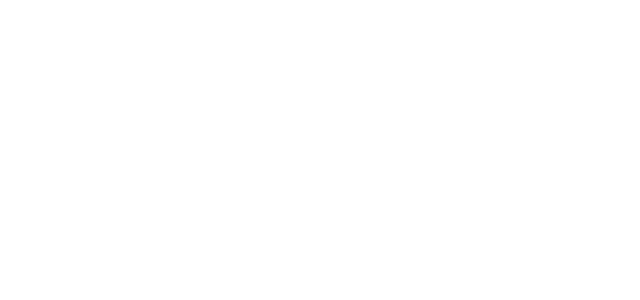
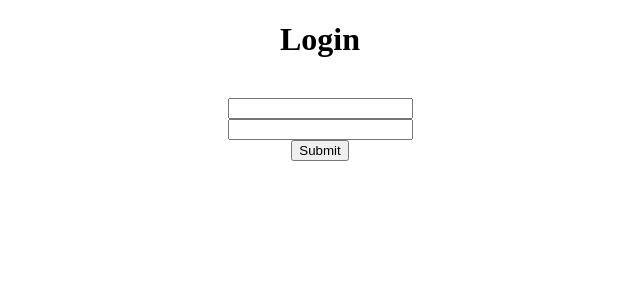
Before and after one commit to altiglesia/a-bit-of-life, a React (Create React App) app in the folder client/: page /login in a window 1280 px wide. Before the commit this address had no page. Shown: the top 300 px of the page, without its empty margins (320-960 px from the left). Built offline with nearby package versions, Linux system fonts and the light colour scheme.

Commit message:
login form

```diff
--- a/client/src/App.js
+++ b/client/src/App.js
@@ -3,54 +3,52 @@
 import { Route, Routes } from "react-router-dom";
 import { useDispatch } from 'react-redux';
 import { setUser } from "./store/user.js";
+import Home from "./Home.js";
+import LoginPage from "./login_signup/LoginPage.js"
 import SignUpPage from "./login_signup/SignUpPage.js";
-import Home from "./Home.js";
 
 function App() {
 
   // const user = useSelector((state) => state.user);
 
   const dispatch = useDispatch();
-  useEffect(() => {
+  // useEffect(() => {
 
-    let token = localStorage.getItem("token");
-    if (token) {
-      fetch("/api/v1/profile", {
-        headers: {
-          "Content-Type": "application/json",
-          Authorization: token,
-        },
-      })
-      .then((res) => {
-        if (res.ok) {
-          return res.json();
-        } else if (res.status === "401") {
-          throw new Error("unauthorized request");
-        }
-      })
-      .then(data => {
-        console.log(data)
-        dispatch(setUser(data))
-      })
-      .catch((err) => {
-        console.error(err);
-      });
-    } else {
-      return
-    }
+  //   let token = localStorage.getItem("token");
+  //   if (token) {
+  //     fetch("/api/v1/profile", {
+  //       headers: {
+  //         "Content-Type": "application/json",
+  //         Authorization: token,
+  //       },
+  //     })
+  //     .then((res) => {
+  //       if (res.ok) {
+  //         return res.json();
+  //       } else if (res.status === "401") {
+  //         throw new Error("unauthorized request");
+  //       }
+  //     })
+  //     .then(data => {
+  //       console.log(data)
+  //       dispatch(setUser(data))
+  //     })
+  //     .catch((err) => {
+  //       console.error(err);
+  //     });
+  //   } else {
+  //     return
+  //   }
 
-  }, [dispatch])
+  // }, [dispatch])
 
   return (
     // <BrowserRouter>
       <div className="App">
         <Routes>
-          <Route
-            path="/signup"
-            element={<SignUpPage />} />
-          <Route
-            path="/"
-            element={<Home />} />
+          <Route path="/home" element={<Home />} />
+          <Route path="/signup" element={<SignUpPage />} />
+          <Route path="/login" element={<LoginPage />} />
         </Routes>
       </div>
     // </BrowserRouter>
--- /dev/null
+++ b/client/src/login_signup/LoginForm.js
@@ -0,0 +1,70 @@
+import React, { useState } from "react";
+import { useDispatch } from 'react-redux';
+import { setUser } from "../store/user.js";
+import { useNavigate } from "react-router-dom";
+
+function LoginForm(){
+    const [username, setUsername] = useState("");
+    const [password, setPassword] = useState("");
+    const navigate = useNavigate();
+    const dispatch = useDispatch();
+
+    const navigateUserHome = () => {
+        navigate("/home");
+    }
+
+    function handleSubmit(e) {
+        e.preventDefault();
+        fetch("/api/v1/login", {
+            method: "POST",
+            headers: {
+                "Content-Type": "application/json",
+            },
+            body: JSON.stringify({
+                user: {
+                    username,
+                    password
+                }
+            })
+        })
+        .then(res => {
+            if (res.ok) {
+                res.json().then((res) => localStorage.setItem("token", res.jwt))
+                // console.table(res.json());
+                dispatch(setUser);
+                navigateUserHome();
+            } else {
+                return res.text().then((text) => Promise.reject(text))
+            }
+        })
+        .catch((err) => {
+          console.error(err);
+        });
+    }
+
+    return (
+        <div>
+            <h1>Login</h1>
+            <form onSubmit={handleSubmit}>
+                <br/>
+                <input
+                    type="text"
+                    label="username"
+                    name="username"
+                    onChange={(e) => setUsername(e.target.value)}
+                />
+                <br/>
+                <input
+                    type="password"
+                    label="password"
+                    name="password"
+                    onChange={(e) => setPassword(e.target.value)}
+                />
+                <br/>
+                <input type="submit" value="Submit" />
+            </form>
+        </div>
+    )
+}
+
+export default LoginForm;
--- /dev/null
+++ b/client/src/login_signup/LoginPage.js
@@ -0,0 +1,14 @@
+import React from "react";
+import LoginForm from "./LoginForm";
+
+function LoginPage() {
+
+    // console.log("hello")
+    return (
+        <div>
+            <LoginForm />
+        </div>
+    )
+}
+
+export default LoginPage;
```
Also changed, not shown: 1 other file (tests, documents, lock files or other folders).
